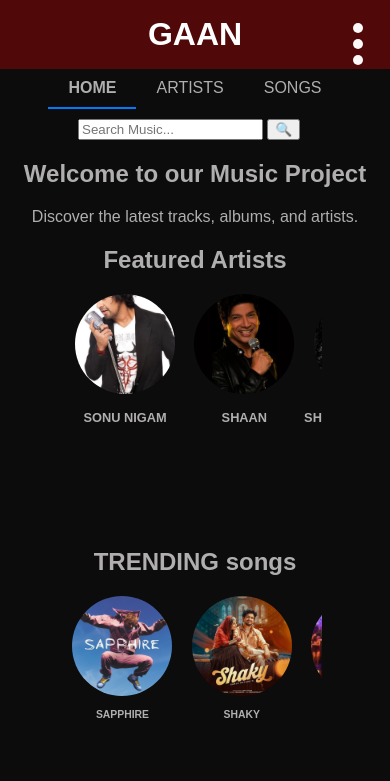
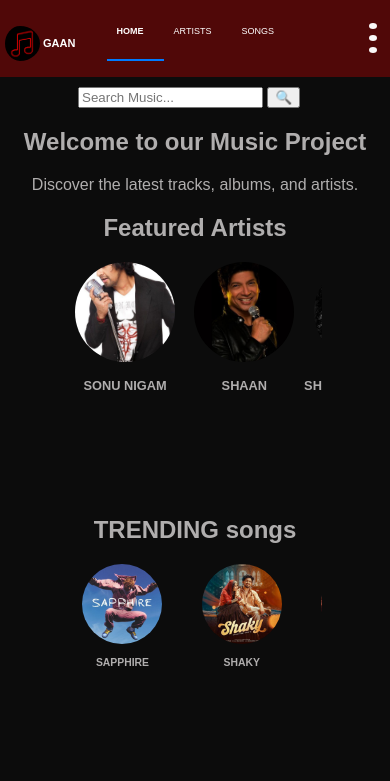
Before and after one commit to RIMONJIT-SAIKIA/Rimon-jit, a plain HTML site: page index.html in a window 390 px wide. Shown: the top 781 px of the page. Drawn offline with Linux system fonts and the light colour scheme.

Commit message:
changing in header

```diff
--- a/index.html
+++ b/index.html
@@ -11,8 +11,8 @@
 <body>
 
      <header>
-        <h1>GAAN</h1>
-        </header>
+        <div class="TIT"><div class="title"><img src="photos/gaan.jpg"><p>GAAN</p></div>
+
 
             <div class="tab-menu">
   <div class="tab active" data-tab="HOUSE">HOME</div>
@@ -20,7 +20,8 @@
   <div class="tab" data-tab="SONg">SONGS</div>
 </div>
 
-<div id="HOUSE" class="tab-content active">
+<div id="HOUSE" class="tab-content active"></div>
+    </header>
      <nav>
   <div class="search-container">
                 <input type="text" placeholder="Search Music...">
--- a/project.css
+++ b/project.css
@@ -1,4 +1,24 @@
+.title{
+    display: flex;
+    justify-content: start;
+    font-size: 14px;
+    font-weight: bold;
+    gap: 10px;
+    flex-direction: row;
+    padding-top: 10px;
+    }
+.title img{
+    height: 60px;
+    width: 60px;
+     padding-left: 15px;
 
+    border-radius: 100%;
+}
+.TIT{
+    display: flex;
+    flex-direction: row;
+    gap: 27%;
+}
 
 body {
     font-family: Arial, sans-serif;
@@ -257,22 +277,26 @@ pre{
 
 body.light header{
     background-color: #444;
+    color: #000;
 }
 body.dark header{
     background-color: #500808;
+    color: #000;
 }
 body.default header{
     background-color: #500808;
+    color: #000;
 }
 body.bluish header{
     background-color: #0d1b2a;
     border-top: 2px solid #00ffff;
-    border-bottom: 2px solid #00ffff;
+
+    color: #00ffff;
 }
 body.neon header{
     background-color: rgba(0,0,0,0.4);
     backdrop-filter: blur(8px);
-    color:#ffffff;
+    color:#021ff9;
     border-bottom: 2px solid #00ff88;
 }
 
@@ -305,6 +329,7 @@ body.neon .player-main{
       cursor: pointer;
 
       justify-content: center;
+
     }
     .tab-menu div {
       padding: 10px 30px;
@@ -831,8 +856,7 @@ height: 60px;
     width: 100px;
 }
 .song-section{
-    padding-left: 0;
-    padding-right: 0;
+    padding-left: 50px;
 }
 .song-section .song{
     padding-left: 0;
@@ -842,7 +866,48 @@ height: 60px;
     padding-left: 0;
     margin: 0;
 }
-.artist-1{
+.song-section{
+    padding-left: 0;
+    padding-right: 0;
+    display: flex;
+    flex-direction: row;
+}
+.song-section #lo{
+    padding-left: 0;
     margin: 0;
 }
+#WW{
+    height: 80px;
+    width: 80px;
 }
+.TIT{
+    display: flex;
+    flex-direction: row;
+    gap: 8%;
+}
+.tab-menu{
+    font-size: 9px;
+
+}
+.tab-menu .tab{
+    padding-left: 10px;
+}
+.title{
+    font-size: 11px;
+    gap: 3px;
+}
+.title img{
+    height: 35px;
+    width: 35px;
+    padding-left: 5px;
+    border:0.1%;
+    border-radius: 50%;
+
+}
+.menu_icon div{
+    height: 6px;
+    width: 6px;
+    margin-right: -30px;
+
+}
+}
```
Also changed, not shown: photos/blue.jpg (added), photos/green.jpg (added), photos/grey.jpg (added), photos/red.jpg (added).
